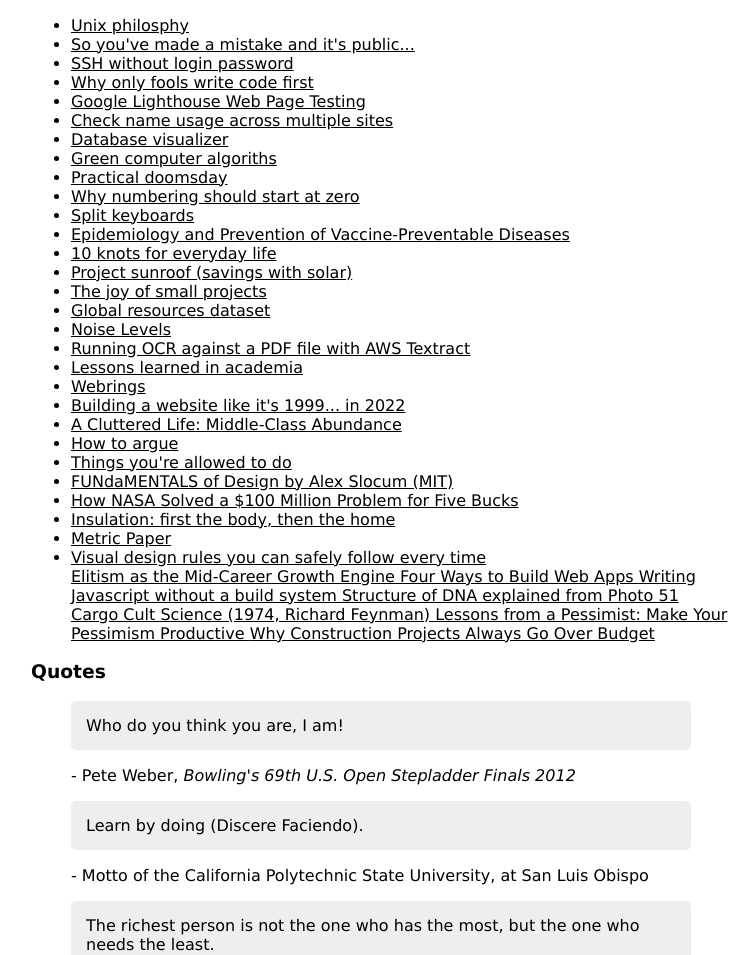
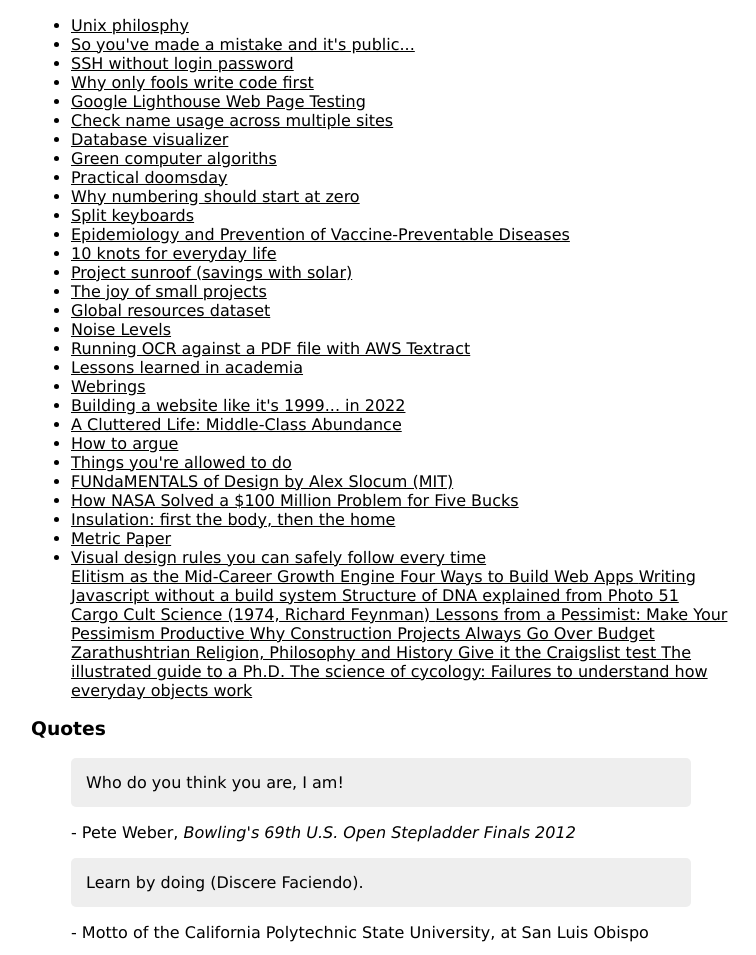
Before and after one commit to sbooeshaghi/sbooeshaghi.github.io, a plain HTML site: page links.html in a window 1280 px wide. Shown: the part 140-1095 px from the top of the page, without its empty margins (259-1015 px from the left). Drawn offline with Linux system fonts and the light colour scheme.

Commit message:
added links

```diff
--- a/links.html
+++ b/links.html
@@ -249,6 +249,34 @@
           href="https://practical.engineering/blog/2023/3/21/why-construction-projects-always-go-over-budget"
           target="_blank"
           >Why Construction Projects Always Go Over Budget
+        </a>
+      </li>
+      </li>
+        <a
+          href="https://www.youtube.com/watch?v=3s1t0hrl4pE"
+          target="_blank"
+          >Zarathushtrian Religion, Philosophy and History
+        </a>
+      </li>
+      </li>
+        <a
+          href="https://ericaheinz.com/notes/give-it-the-craigslist-test/"
+          target="_blank"
+          >Give it the Craigslist test
+        </a>
+      </li>
+      </li>
+        <a
+          href="https://matt.might.net/articles/phd-school-in-pictures/"
+          target="_blank"
+          >The illustrated guide to a Ph.D.
+        </a>
+      </li>
+      </li>
+        <a
+          href="https://www.liverpool.ac.uk/~rlawson/PDF_Files/L-M&C-2006.pdf"
+          target="_blank"
+          >The science of cycology: Failures to understand how everyday objects work
         </a>
       </li>
     </ul>
```
Also changed, not shown: index.html (+1 -1 lines).
